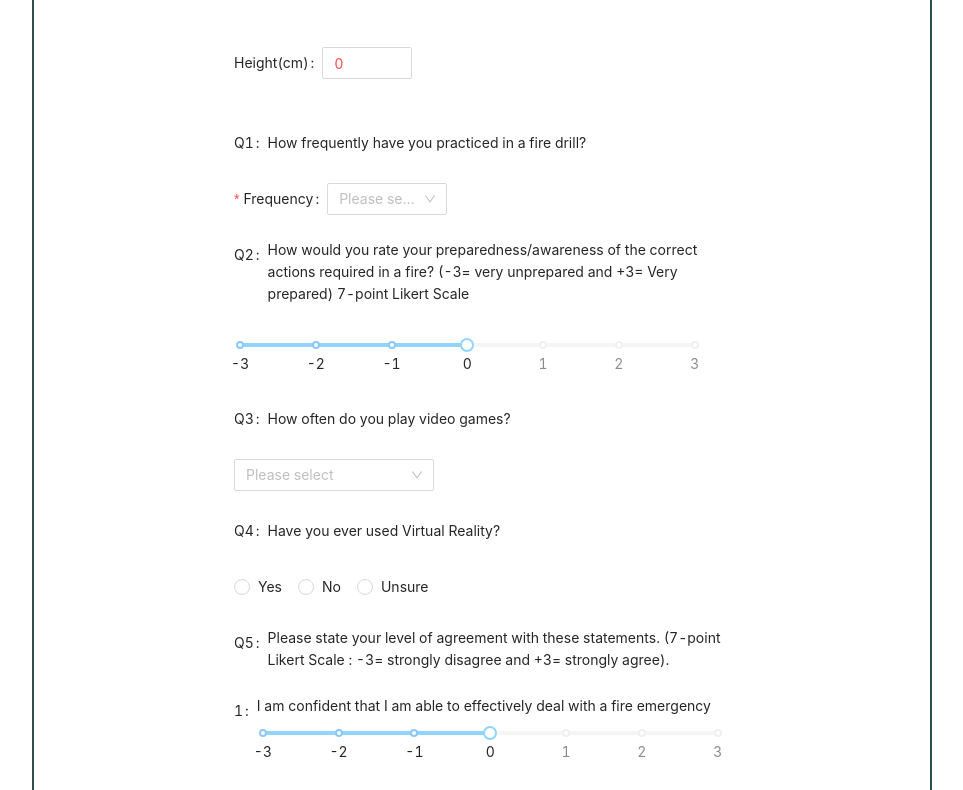
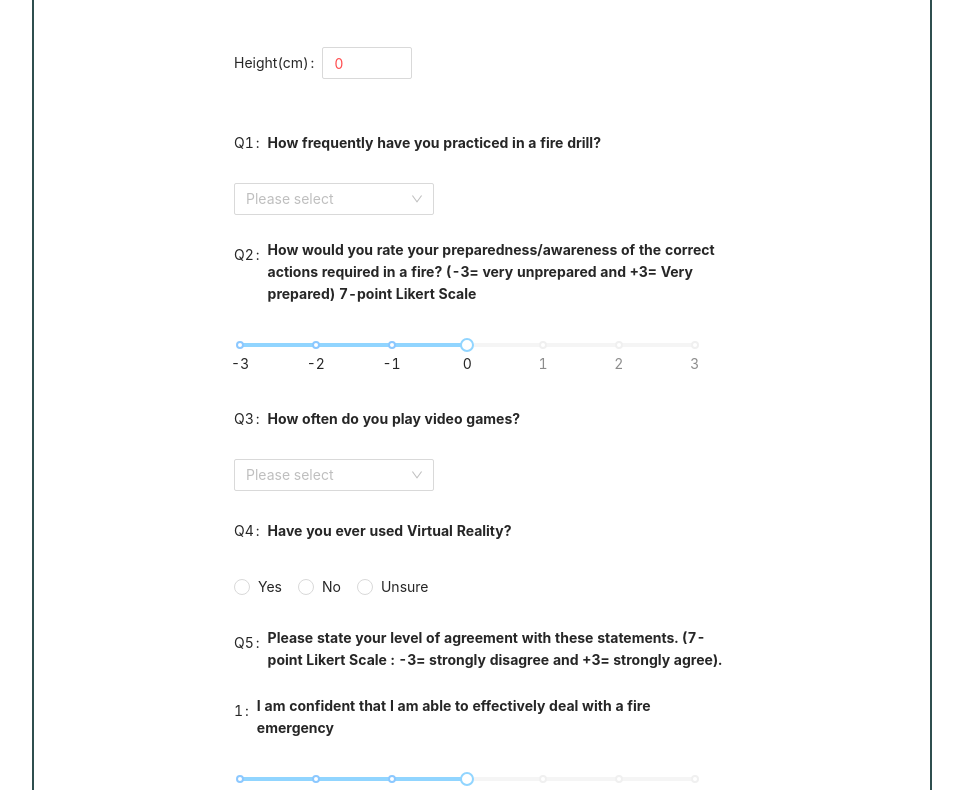
Before and after one commit to PeijinGit/EsRoutePages, a React (Create React App) app: page / in a window 1280 px wide. Shown: the part 347-1137 px from the top of the page, without its empty margins (158-1121 px from the left). Built offline with nearby package versions, Linux system fonts and the light colour scheme.

Commit message:
pre 90percent

```diff
--- a/src/Api/index.jsx
+++ b/src/Api/index.jsx
@@ -1,6 +1,6 @@
 import axios from 'axios'
 import {baseurl} from "../Config";
 
-export const preSubmit = (user, controllerName) => {
-    return axios.post(baseurl+`User/${controllerName}`, user)
+export const preSubmit = (values, controllerName) => {
+    return axios.post(baseurl+`User/${controllerName}`, values)
 }
--- a/src/Config/index.jsx
+++ b/src/Config/index.jsx
@@ -1 +1 @@
-export const baseurl = "https://localhost:44398/"
+export const baseurl = "https://localhost:44362/"
--- a/src/containers/MainApp/App.js
+++ b/src/containers/MainApp/App.js
@@ -1,15 +1,13 @@
 import React from 'react';
+import { preSubmit } from '../../Api'
 //import ReactDOM from 'react-dom';
 import {
   Form,
   Select,
   InputNumber,
-  Switch,
   Radio,
   Slider,
   Button,
-  Row,
-  Col,
 } from 'antd';
 import './App.scss';
 
@@ -37,31 +35,32 @@ function App() {
   const onFinish = (values) => {
 
     console.log(values);
-    // RegisterUser(values.user, "UserRegister")
-    //   .then((res) => {
-    //     if (res.status === 208) {
-    //       alert(res.data)
-    //     } else if (res.status === 200) {
-    //       alert(res.data)
-    //       this.props.history.replace({
-    //         pathname: 'login'
-    //       })
-    //     }
-    //   })
-    //   .catch(function (error) {
-    //     console.log(error);
-    //   });
+      preSubmit(values)
+        .then((res) => {
+          if (res.status === 208) {
+            console.log(res.data)
+          } else if (res.status === 200) {
+            console.log(res.data)
+            // this.props.history.replace({
+            //   pathname: 'login'
+            // })
+          }
+        })
+        .catch(function (error) {
+          console.log(error);
+        });
   };
 
   const listItem = [];
   qList.map((item) => {
+    let formItemBegin = <Form.Item label={item.id}>
+      <span className="ant-form-text">{item.text}</span>
+    </Form.Item>
+    listItem.push(formItemBegin);
     let formItem = <Form.Item
       key={'que' + item.id}
-      label={item.id}
       name={'que' + item.id}
     >
-      <span className="ant-form-text">{item.text}</span>
-      <br></br>
       {/* <Form.item > */}
       <Slider
         marks={{
@@ -82,6 +81,7 @@ function App() {
       {/* </Form.item> */}
     </Form.Item>;
     listItem.push(formItem);
+    return null;
   })
 
 
@@ -98,6 +98,16 @@ function App() {
             name="validate_other"
             {...formItemLayout}
             onFinish={onFinish}
+            initialValues={{
+              Q2: 4,
+              que1: 4,
+              que2: 4,
+              que3: 4,
+              que4: 4,
+              que5: 4,
+              que6: 4,
+              que7: 4,
+            }}
           >
             <Form.Item
               name="gender"
@@ -160,10 +170,9 @@ function App() {
 
             <Form.Item
               label="Weight(kg)"
-
             >
               <Form.Item name="weight">
-                <InputNumber defaultValue="0" min={1} max={200} suffix="RMB"/>
+                <InputNumber defaultValue="0" min={1} max={200} suffix="RMB" />
                 {/* <span className="ant-form-text"> kg</span> */}
               </Form.Item>
             </Form.Item>
@@ -181,16 +190,16 @@ function App() {
             </Form.Item>
             <Form.Item
               name="Q1"
-              label="Frequency"
+              //label="Frequency"
               //hasFeedback
               rules={[
                 {
                   required: true,
-                  message: 'Please select Ethnic group!',
+                  message: 'Please select !',
                 },
               ]}
             >
-              <Select placeholder="Please select Ethnic group" style={{ width: 120 }}>
+              <Select placeholder="Please select " style={{ width: 200 }}>
                 <Option value="Never">Never</Option>
                 <Option value="Once a year">Once a year</Option>
                 <Option value="Twice a year">Twice a year</Option>
@@ -205,10 +214,10 @@ function App() {
                 7-point Likert Scale</span>
             </Form.Item>
             <Form.Item
+              key={"Q2"}
               label=""
               name="Q2"
             >
-
               <Slider
                 marks={{
                   1: '-3',
@@ -224,6 +233,7 @@ function App() {
                 min={1}
                 tipFormatter={false}
                 defaultValue={4}
+                value='4'
               />
             </Form.Item>
 
@@ -276,6 +286,9 @@ function App() {
                 strongly disagree and +3= strongly agree).</span>
             </Form.Item>
             {listItem}
+            {
+
+            }
             <div className="MainBodyBottom">
               <Button type="primary" htmlType="submit" block>Submit</Button>
             </div>
@@ -286,8 +299,6 @@ function App() {
         <br></br>
       </div>
     </div>
-
-
   )
 }
 
--- a/src/containers/MainApp/App.scss
+++ b/src/containers/MainApp/App.scss
@@ -37,3 +37,6 @@
         width: 500px;
     }
 }
+.ant-form-text{
+    font-weight:bold ;
+}
```
Lines whose indentation alone changed are shown as unchanged.
